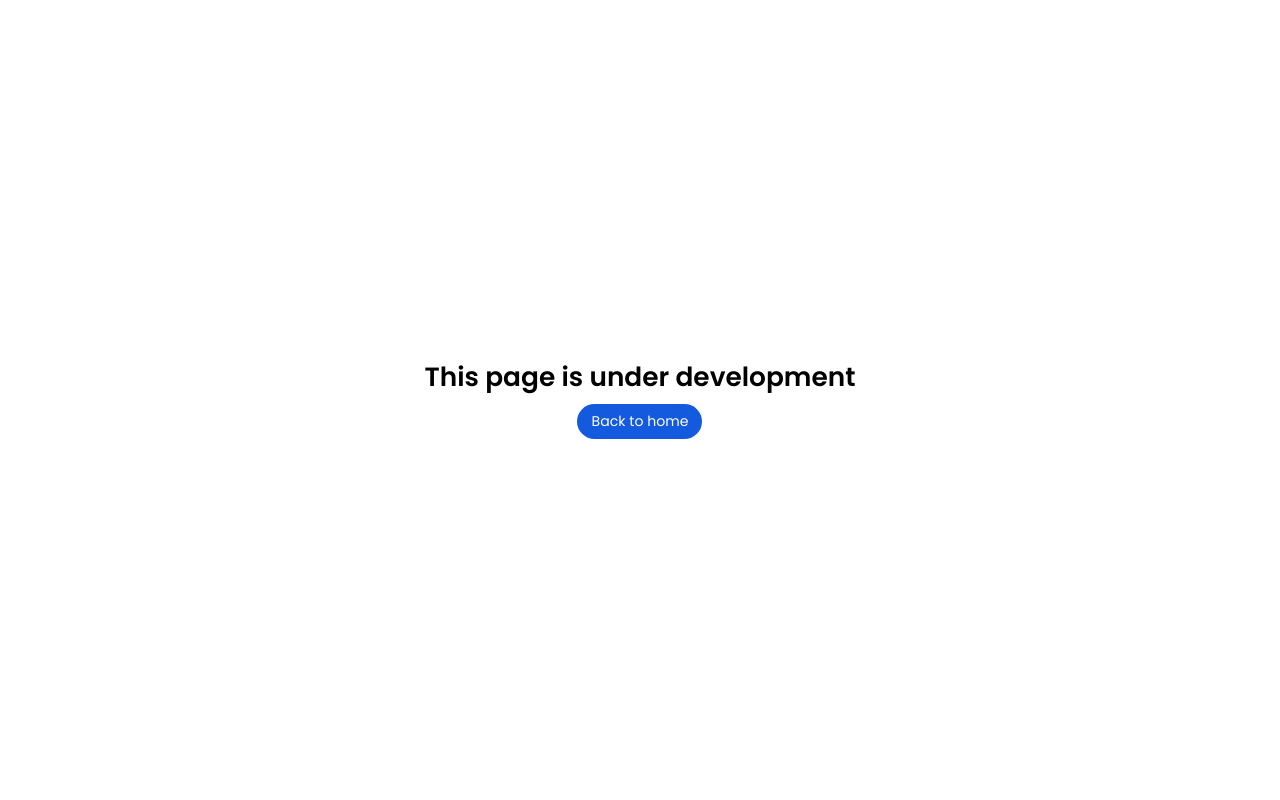
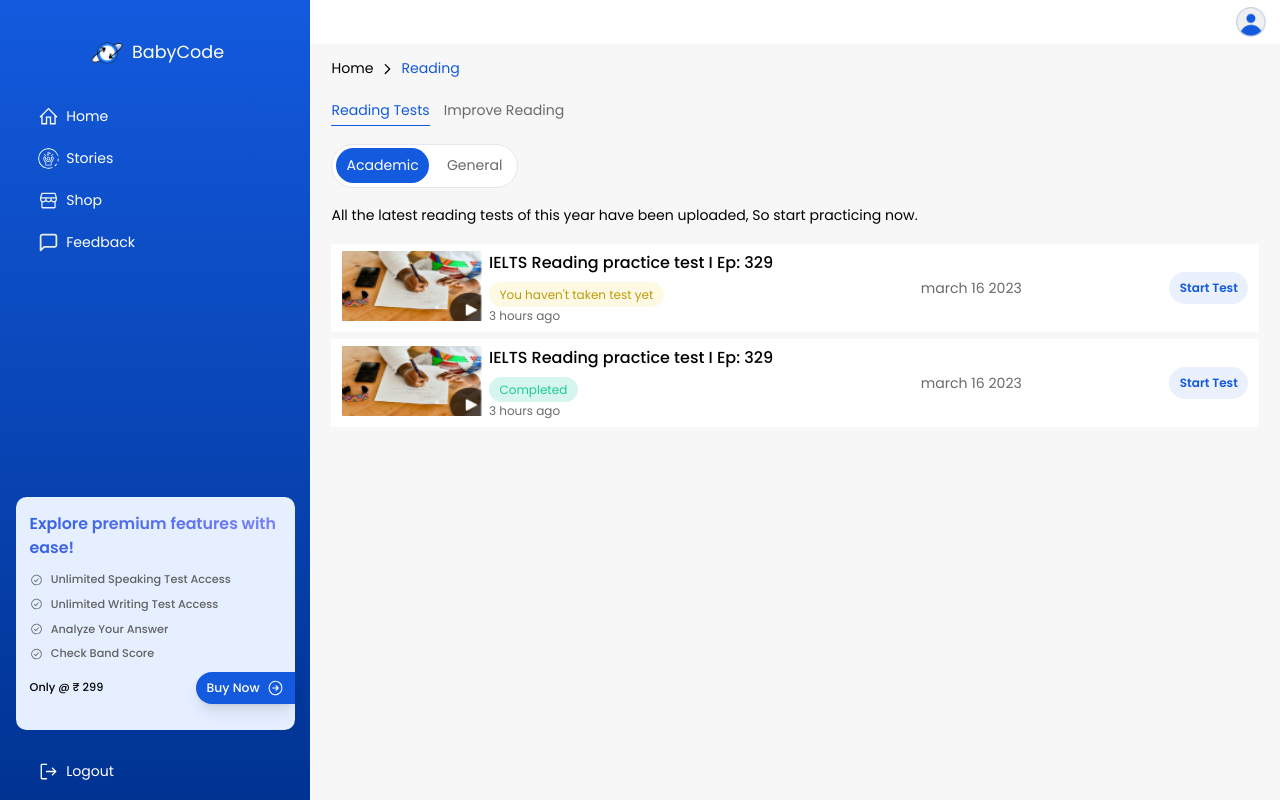
Before and after one commit to varaprasad5281/babycode, a React (Create React App) app: page /reading in a window 1280 px wide. Built offline with nearby package versions, Linux system fonts and the light colour scheme; no server answers; sample sign-in values are in the browser's storage; a web font is replaced by a local one.

Commit message:
reading-design

```diff
--- a/src/App.js
+++ b/src/App.js
@@ -88,6 +88,16 @@ function App() {
                     <Listening />
                   </PrivateRoute>
                 }
+              />{" "}
+              <Route
+                path="/reading"
+                element={
+                  <PrivateRoute>
+                    {/* <Header /> */}
+                    <Reading />
+                    <BottomTabs />
+                  </PrivateRoute>
+                }
               />
             </Route>
             <Route
@@ -131,16 +141,16 @@ function App() {
               }
             />
 
-            <Route
+            {/* <Route
               path="/reading"
               element={
                 <PrivateRoute>
-                  {/* <Header /> */}
+                   <Header />
                   <Reading />
                   <BottomTabs />
                 </PrivateRoute>
               }
-            />
+            /> */}
             <Route
               path="/writing"
               element={
--- a/src/pages/Reading/Reading.jsx
+++ b/src/pages/Reading/Reading.jsx
@@ -1,10 +1,86 @@
-import React from "react";
+import React, { useState } from "react";
 import UnderDevelopment from "../../components/UnderDevelopment";
+import profilePic from "../../assets/images/profile-icon.png";
+import reading from "../../assets/images/reading-image.png";
+import { Link, useLocation, useNavigate } from "react-router-dom";
+import { PiCaretRightBold, PiCaretLeftBold } from "react-icons/pi";
+import "./index.css";
+import ReadingTest from "./components/readingTest";
+import ImproveTest from "./components/improveTest";
 
 const Reading = () => {
+  const [activeCategory, setCategory] = useState(0);
+  const [activeType, setType] = useState(0);
+
+  const location = useLocation();
+  const navigate = useNavigate();
+  // console.log("navigate", navigate);
+  // console.log("location", location);
+
   return (
-    <div className="w-full min-h-screen flex items-center">
-      <UnderDevelopment />
+    <div className="w-full lg:max-h-screen overflow-scroll pb-5 bg-background ">
+      <header className="hidden p-2 px-4 w-[100%] bg-white lg:flex justify-end sticky top-0 ">
+        <img src={profilePic} alt="." className="h-[30px] w-[30px]" />
+      </header>
+      <div className="bg-white">
+        <div className="flex gap-2 items-center p-2 lg:hidden">
+          <button onClick={() => navigate(-1)}>
+            <PiCaretLeftBold />
+          </button>{" "}
+          Reading Practice
+        </div>
+      </div>
+      <main className="p-4 px-6">
+        <div className="flex items-center gap-2">
+          <Link to="/">Home</Link> <PiCaretRightBold />{" "}
+          <p className="text-primary-500">Reading</p>
+        </div>
+        <div className="pt-4 flex flex-col gap-5 ">
+          <div className="button-group sm:w-full sm:grid sm:grid-cols-2">
+            <button
+              onClick={() => setCategory(0)}
+              className={`category-button ${
+                activeCategory === 0 && "active-button"
+              }`}
+            >
+              Reading Tests
+            </button>
+            <button
+              onClick={() => setCategory(1)}
+              className={`category-button ${
+                activeCategory === 1 && "active-button"
+              }`}
+            >
+              Improve Reading
+            </button>
+          </div>
+          <div className="">
+            <div className=" IELTS-Button-group">
+              <button
+                onClick={() => setType(0)}
+                className={`Ielts-btn ${
+                  activeType === 0 && "active-Ielts-btn"
+                }`}
+              >
+                Academic
+              </button>
+              <button
+                onClick={() => setType(1)}
+                className={`Ielts-btn ${
+                  activeType === 1 && "active-Ielts-btn"
+                }`}
+              >
+                General
+              </button>
+            </div>
+          </div>
+          <h2>
+            All the latest reading tests of this year have been uploaded, So
+            start practicing now.
+          </h2>
+          <div>{activeCategory === 0 ? <ReadingTest /> : <ImproveTest />}</div>
+        </div>
+      </main>
     </div>
   );
 };
--- /dev/null
+++ b/src/pages/Reading/components/improveTest.jsx
@@ -0,0 +1,15 @@
+import ImproveTestCard from "./improveTestCard";
+import "./index.css";
+import data from "./readingBooks.json";
+
+const ImproveTest = () => {
+  return (
+    <>
+      {data.map((e) => (
+        <ImproveTestCard item={e} />
+      ))}
+    </>
+  );
+};
+
+export default ImproveTest;
--- /dev/null
+++ b/src/pages/Reading/components/improveTestCard.jsx
@@ -0,0 +1,32 @@
+import { PiCaretRight } from "react-icons/pi";
+import reading from "../../../assets/images/reading-image.png";
+
+const ImproveTestCard = ({ item }) => {
+  const { title, desc } = item;
+  return (
+    <div className="test-card">
+      <div className="flex gap-2">
+        <img
+          className="md:aspect-[2/1] aspect-[1.5/1] h-[70px]"
+          src={reading}
+          alt="."
+        />
+        <div>
+          <div className=" px-1 md:px-2 w-fit text-[#4bb3d6] rounded-full lg:text-[14px] text-[12px] font-[600]">
+            Book
+          </div>
+          <h2 className="font-[500] text-[13px] lg:text-[16px]  ">{title}</h2>
+          <p className="text-defaultGray text-[11px] lg:text-[16px]"> {desc}</p>
+        </div>
+      </div>
+
+      <div>
+        <button>
+          <PiCaretRight />
+        </button>
+      </div>
+    </div>
+  );
+};
+
+export default ImproveTestCard;
--- /dev/null
+++ b/src/pages/Reading/components/index.css
@@ -0,0 +1,20 @@
+.test-card {
+  @apply relative flex items-center justify-between mb-2 bg-white p-2 px-3;
+}
+
+.status {
+  @apply p-1 px-3 rounded-full w-fit text-[12px] mt-2;
+}
+@media (max-width: 768px) {
+  .status {
+    @apply text-[11px] absolute bottom-0 right-0 rounded-none rounded-tl-xl;
+  }
+}
+.todo {
+  @apply bg-[#fef9e2] text-[#bb9b0b];
+}
+.inprogress {
+}
+.completed {
+  @apply bg-[#d6f5ed] text-[#1bca99];
+}
--- /dev/null
+++ b/src/pages/Reading/components/reading.json
@@ -0,0 +1,14 @@
+[
+  {
+    "title": "IELTS Reading practice test I Ep: 329",
+    "status": "todo",
+    "date": "march 16 2023",
+    "image": "src"
+  },
+  {
+    "title": "IELTS Reading practice test I Ep: 329",
+    "status": "completed",
+    "date": "march 16 2023",
+    "image": "src"
+  }
+]
--- /dev/null
+++ b/src/pages/Reading/components/readingBooks.json
@@ -0,0 +1,10 @@
+[
+  {
+    "title": "How Innovation Works",
+    "desc": "The starting ingredients are freedom and a basic level of prosperity within society. Ridley points out"
+  },
+  {
+    "title": "How Innovation Works",
+    "desc": "The starting ingredients are freedom and a basic level of prosperity within society. Ridley points out"
+  }
+]
--- /dev/null
+++ b/src/pages/Reading/components/readingTest.jsx
@@ -0,0 +1,15 @@
+import "./index.css";
+import data from "./reading.json";
+import ReadingTestCard from "./readingTestCard";
+
+const ReadingTest = () => {
+  return (
+    <>
+      {data.map((e) => (
+        <ReadingTestCard item={e} />
+      ))}
+    </>
+  );
+};
+
+export default ReadingTest;
--- /dev/null
+++ b/src/pages/Reading/components/readingTestCard.jsx
@@ -0,0 +1,45 @@
+import reading from "../../../assets/images/reading-image.png";
+
+const ReadingTestCard = ({ item }) => {
+  const { title, status, date } = item;
+  return (
+    <div className="test-card">
+      <div className="flex gap-2">
+        <img
+          className="md:aspect-[2/1] aspect-[1.5/1]  h-[70px]"
+          src={reading}
+          alt="."
+        />
+        <div className="w-full overflow-hidden">
+          <h2 className="font-[500]  text-[13px] lg:text-[16px] text-nowrap whitespace-nowrap  ">
+            {title}
+          </h2>
+          <>
+            {status === "todo" && (
+              <p className={`status todo`}>You haven't taken test yet</p>
+            )}
+            {status === "completed" && (
+              <p className={`status completed`}>Completed</p>
+            )}
+            {status === "inprogress" && (
+              <p className={`status inprogress`}>In Progress </p>
+            )}{" "}
+          </>
+          <>
+            <p className="text-defaultGray text-[12px] ">3 hours ago</p>
+          </>
+        </div>
+      </div>
+      <div>
+        <p className="text-defaultGray hidden lg:flex"> {date}</p>
+      </div>
+      <div className=" hidden md:flex">
+        <button className="p-2 px-3 bg-[#eaf0fc] text-[12px] rounded-full font-[600] text-[#135ade]">
+          Start Test
+        </button>
+      </div>
+    </div>
+  );
+};
+
+export default ReadingTestCard;
--- /dev/null
+++ b/src/pages/Reading/index.css
@@ -0,0 +1,21 @@
+.category-button {
+  @apply py-2 pb-1 text-defaultGray border-b border-transparent;
+}
+
+.button-group {
+  @apply flex gap-4;
+}
+.active-button {
+  @apply border-b  border-primary-500 text-primary-500;
+}
+
+.IELTS-Button-group {
+  @apply flex gap-2 bg-white w-fit border p-1  rounded-full border-gray-200;
+}
+.Ielts-btn {
+  @apply p-2 px-3 text-defaultGray;
+}
+
+.active-Ielts-btn {
+  @apply bg-[#135ade] text-white rounded-full;
+}
```
Also changed, not shown: src/assets/images/reading-image.png (added).
